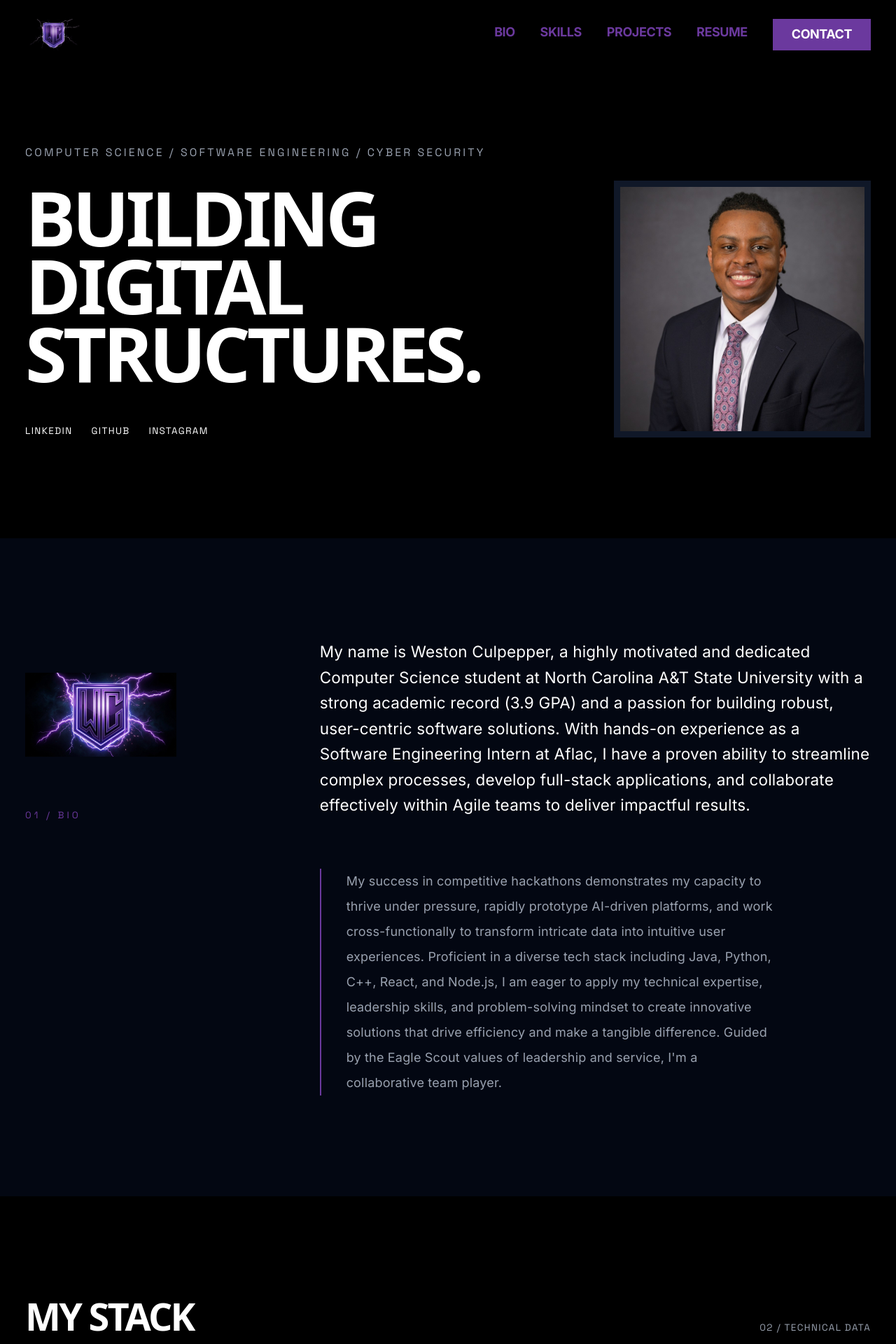
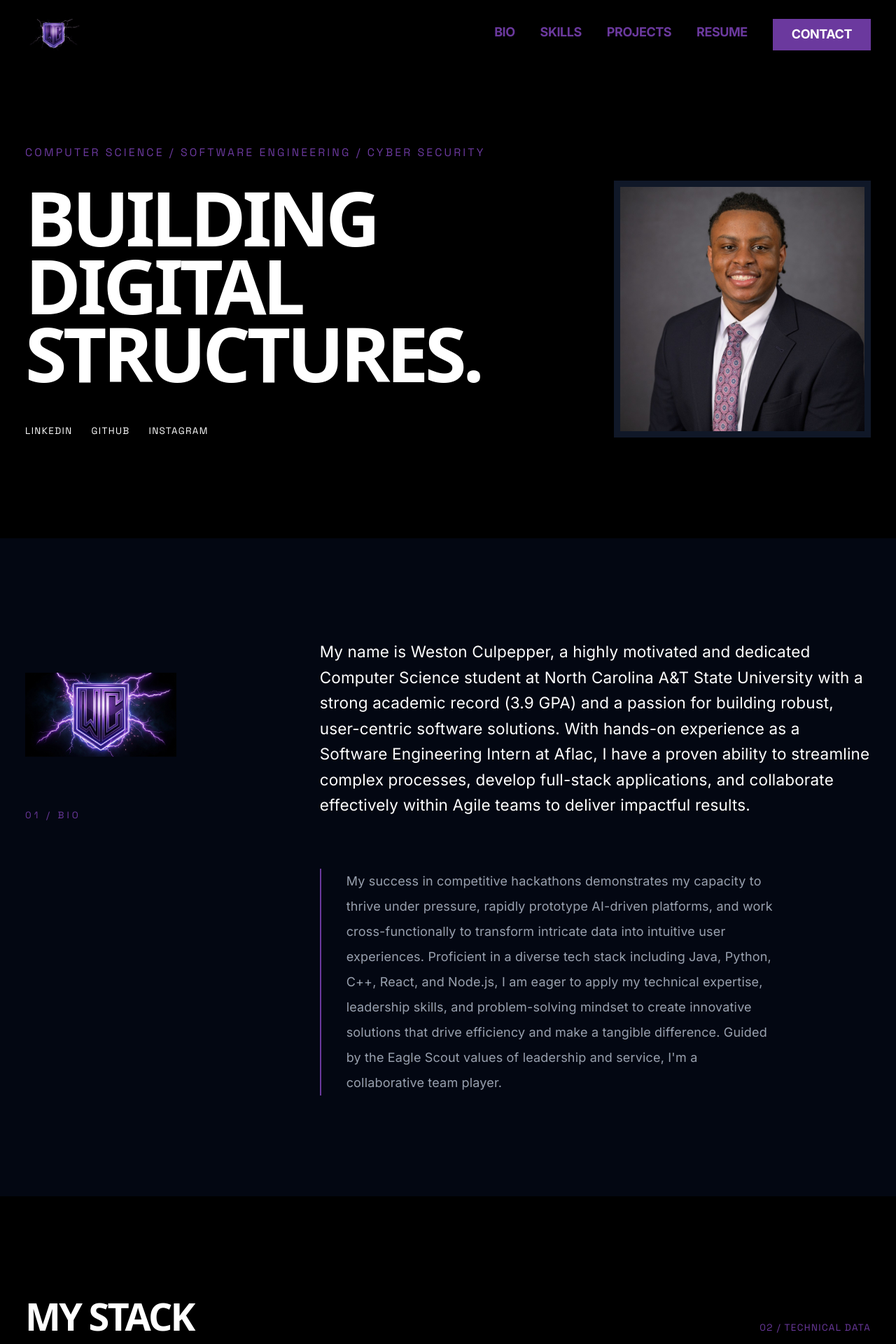
Before and after one commit to wlculpepper27/Portfolio, a React (Vite) app: page / in a window 1280 px wide. Shown: the top 1920 px of the page at 70% size. Built offline with nearby package versions, Linux system fonts and the light colour scheme.

Commit message:
made some accent things white to pop more and made some more accents purple

```diff
--- a/src/components/LandingPage/HeroSection.jsx
+++ b/src/components/LandingPage/HeroSection.jsx
@@ -19,9 +19,9 @@ export default function HeroSection() {
     <MainLayoutContainer className="pt-24 pb-32">
       <section className="grid grid-cols-1 items-end gap-12 lg:grid-cols-12">
         <div className="lg:col-span-8">
-          <p className="font-label mb-6 text-sm uppercase tracking-[0.2em] text-gray-400">
-            {heroEyebrow}
-          </p>
+          <p className="font-label mb-6 text-sm uppercase tracking-[0.2em] text-accent">
+  {heroEyebrow}
+</p>
 
           <h1 className="mb-8 text-6xl font-black text-white uppercase leading-[0.9] tracking-tighter md:text-8xl">
             {heroHeadlineLines.map((line, index) => (
--- a/src/components/LandingPage/ProjectsSection.jsx
+++ b/src/components/LandingPage/ProjectsSection.jsx
@@ -45,9 +45,9 @@ export default function ProjectsSection() {
           <h2 className="text-5xl font-black uppercase tracking-tighter">
             {sectionTitle}
           </h2>
-          <span className="font-label text-xs uppercase tracking-widest text-gray-500">
-            {sectionSubtitle}
-          </span>
+          <span className="font-label text-xs uppercase tracking-widest text-accent">
+  {sectionSubtitle}
+</span>
         </div>
 
         {loading ? (
--- a/src/components/LandingPage/SkillsSection.jsx
+++ b/src/components/LandingPage/SkillsSection.jsx
@@ -148,9 +148,9 @@ export default function SkillsSection() {
           <h2 className="text-5xl font-black uppercase tracking-tighter text-white">
             {skillsSectionTitle}
           </h2>
-          <span className="font-label text-xs uppercase tracking-widest text-gray-400">
-            {skillsSectionSubtitle}
-          </span>
+          <span className="font-label text-xs uppercase tracking-widest text-accent">
+  {skillsSectionSubtitle}
+</span>
         </div>
 
         <SkillsCarouselMobile items={skills} />
--- a/src/components/UI/Footer.jsx
+++ b/src/components/UI/Footer.jsx
@@ -26,9 +26,9 @@ const linkBaseClass =
 export default function Footer() {
   return (
     <footer className="mt-32 flex w-full shrink-0 flex-col items-center justify-between gap-8 bg-gray-950 px-8 py-12 md:flex-row md:gap-0">
-      <div className="font-['Space_Grotesk'] text-xs uppercase tracking-widest text-gray-400">
-        © Weston Culpepper
-      </div>
+      <div className="font-['Space_Grotesk'] text-xs uppercase tracking-widest text-white">
+  © Weston Culpepper
+</div>
 
       <nav aria-label="Social links" className="flex gap-12">
         {socialLinks.map(({ name, href, icon: Icon, emphasized }) => (
@@ -38,10 +38,10 @@ export default function Footer() {
             target="_blank"
             rel="noopener noreferrer"
             className={`${linkBaseClass} ${
-              emphasized
-                ? 'font-bold text-white'
-                : 'font-normal text-gray-400'
-            }`}
+  emphasized
+    ? 'font-bold text-white'
+    : 'font-normal text-white'
+}`}
           >
             <Icon className="size-3.5 shrink-0" aria-hidden />
             <span>{name}</span>
```
